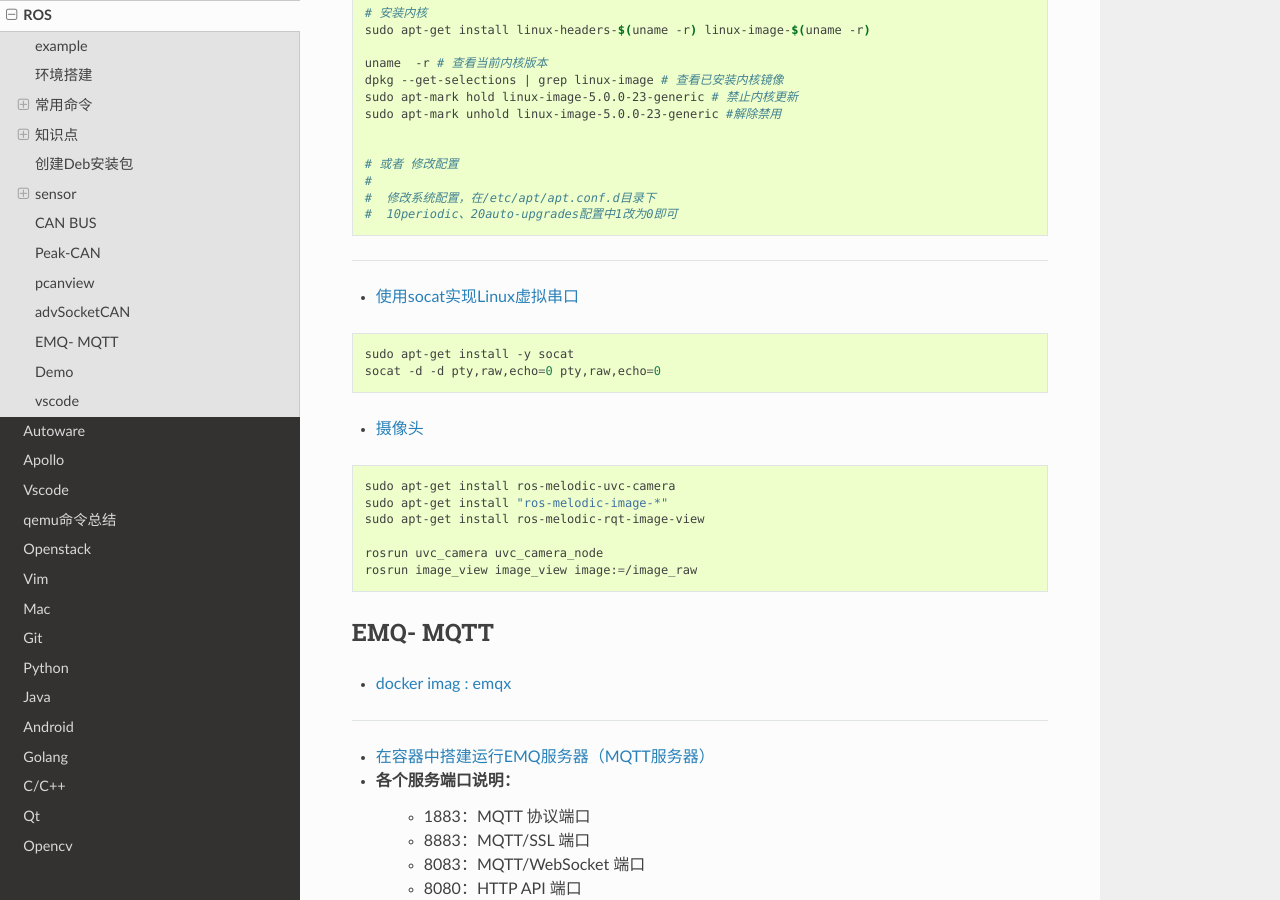
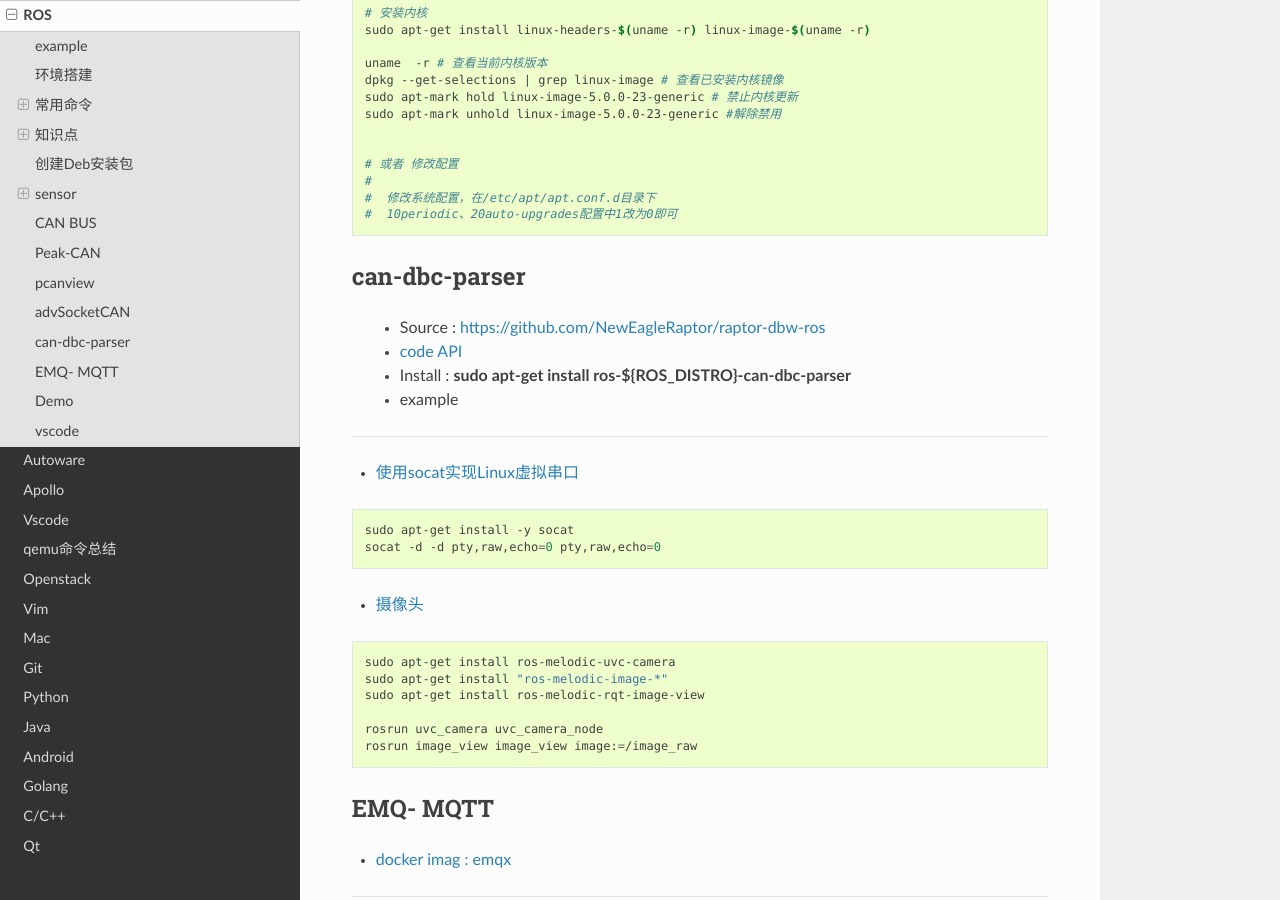
Before and after one commit to my-rds-store/my_space, a Sphinx documentation site: the page built from source/ros/index.rst, in a window 1280 px wide and 900 px high, scrolled down 18471 px. Built offline with Sphinx 7.4.7 and the Read the Docs theme 2.0.0, drawn with Linux system fonts in a browser that asks for light colours.

Commit message:
update ....

```diff
--- a/source/ros/index.rst
+++ b/source/ros/index.rst
@@ -975,6 +975,18 @@ advSocketCAN
     #  10periodic、20auto-upgrades配置中1改为0即可
 
 
+*****************
+can-dbc-parser
+*****************
+
+    * Source : https://github.com/NewEagleRaptor/raptor-dbw-ros
+    * `code API <http://docs.ros.org/en/melodic/api/can_dbc_parser/html/namespaceNewEagle.html>`_
+
+    * Install : **sudo apt-get install ros-${ROS_DISTRO}-can-dbc-parser**
+
+    * example
+
+
 ----------
 
 * `使用socat实现Linux虚拟串口 <https://blog.csdn.net/rainertop/article/details/26706847>`_
```
